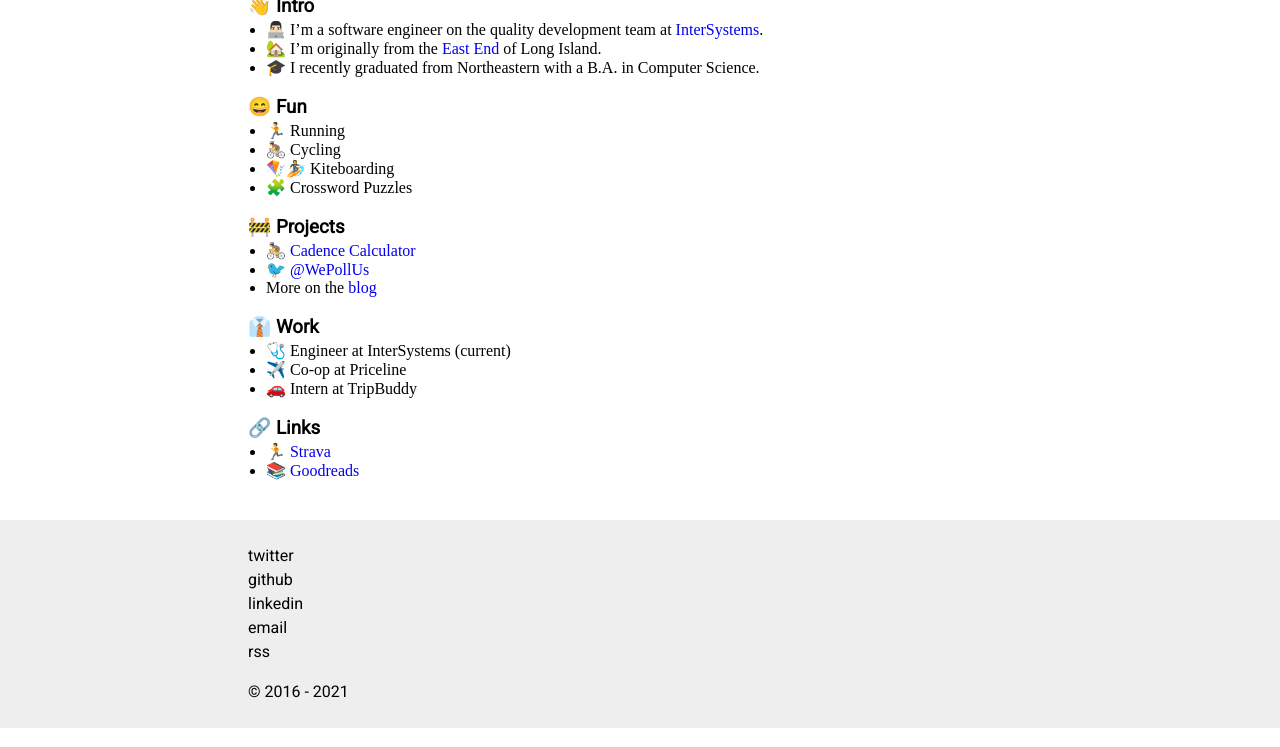
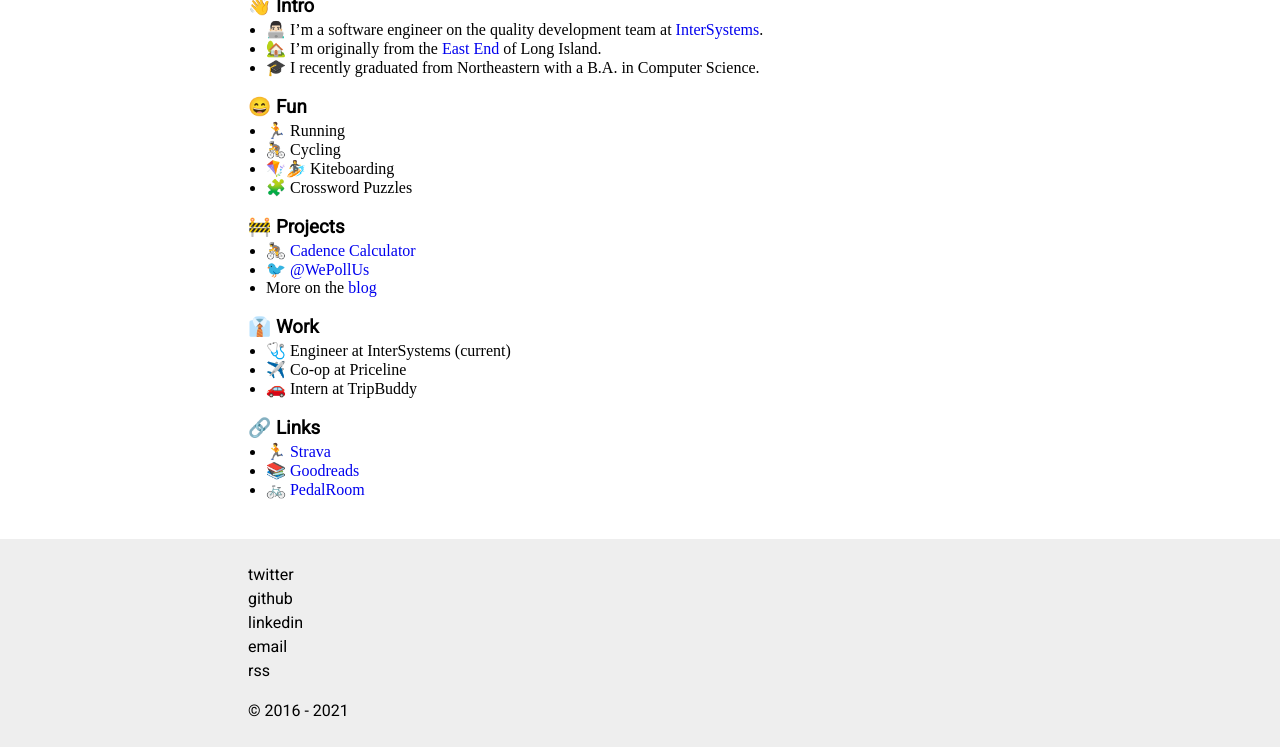
Before and after one commit to walkersutton/walkersutton.github.io, a Jekyll site: the page built from about.md, in a window 1280 px wide and 900 px high, scrolled down 605 px, cut to the strip 153-900 px from the top of the window. Built offline with Jekyll 4.4.1, drawn with Linux system fonts in a browser that asks for light colours; some web fonts are replaced.

Commit message:
add PedalRoom link

```diff
--- a/about.md
+++ b/about.md
@@ -30,3 +30,4 @@
 ### 🔗 Links
 * 🏃 [Strava](https://www.strava.com/athletes/2700105)
 * 📚 [Goodreads](https://www.goodreads.com/walkersutton)
+* 🚲 [PedalRoom](https://www.pedalroom.com/members/walkersutton)
```
